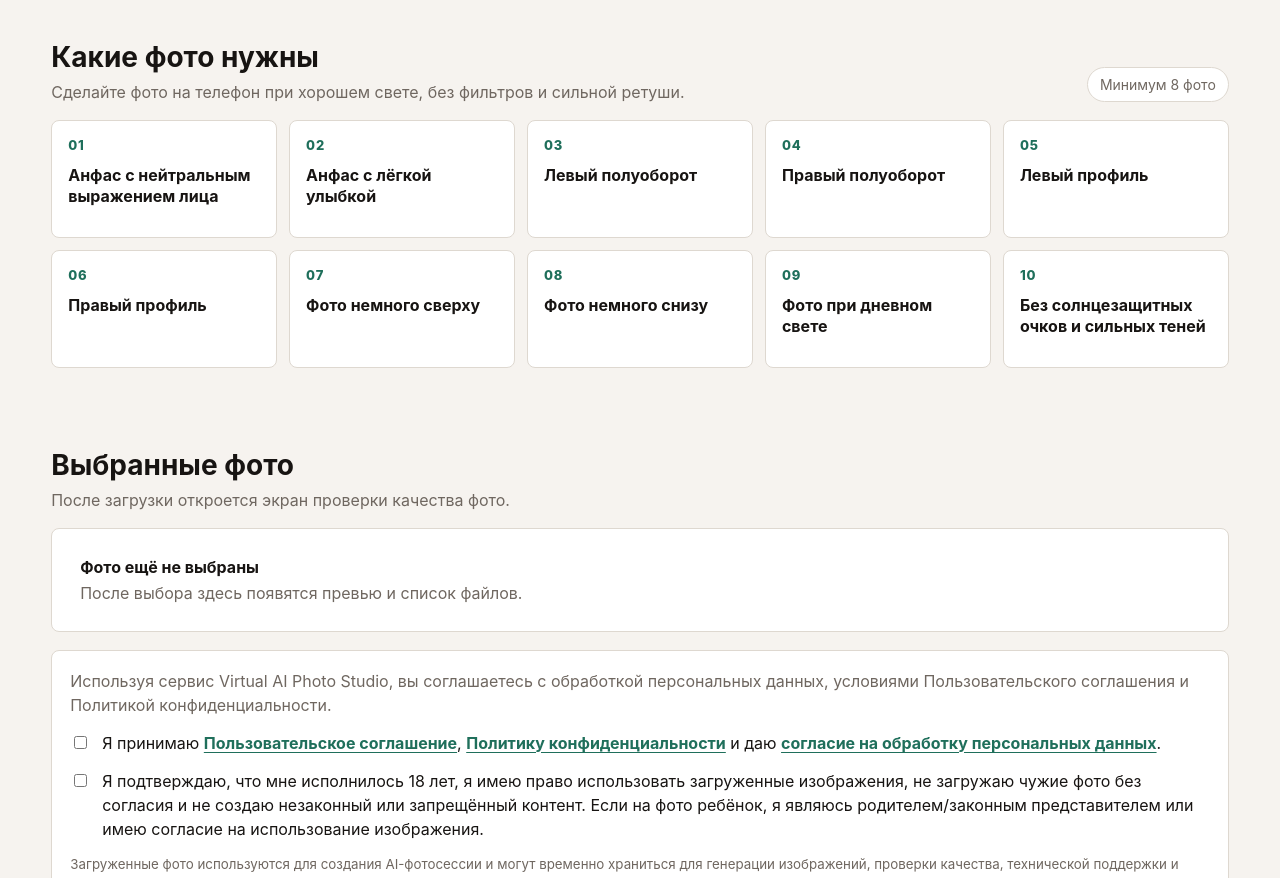
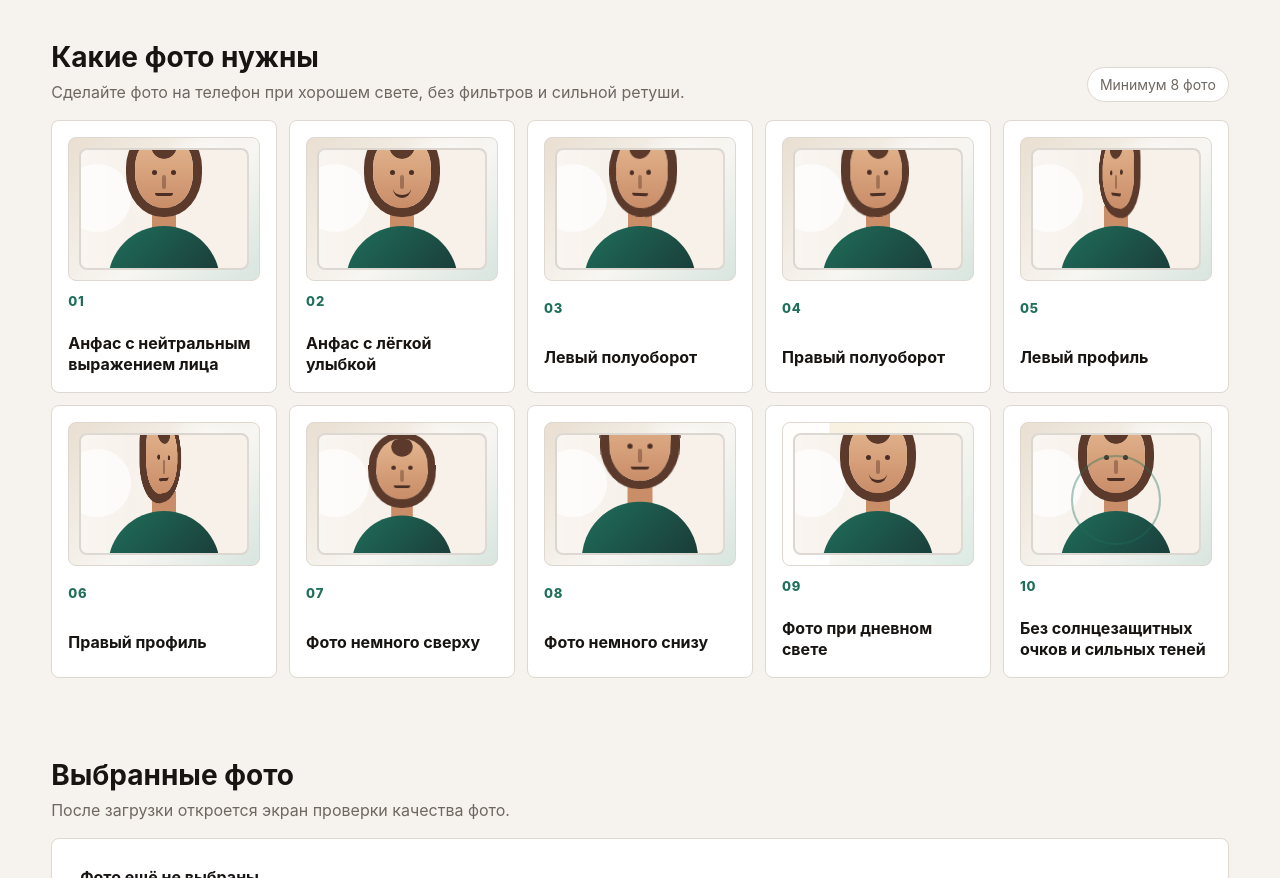
Before and after one commit to kgalanov2020-oss/-Virtual-AI-Photo-Studio, a Next.js app in the folder apps/web/: page /upload in a window 1280 px wide. Shown: the part 596-1474 px from the top of the page. Built offline with nearby package versions, Linux system fonts and the light colour scheme.

Commit message:
Add visual selfie guide samples

```diff
--- a/apps/web/src/app/globals.css
+++ b/apps/web/src/app/globals.css
@@ -753,7 +753,9 @@ h1 {
   background: var(--panel);
   border: 1px solid var(--line);
   border-radius: 8px;
-  min-height: 118px;
+  display: grid;
+  gap: 12px;
+  min-height: 260px;
   padding: 16px;
 }
 
@@ -768,6 +770,179 @@ h1 {
 
 .guide-card strong {
   line-height: 1.35;
+}
+
+.guide-visual {
+  aspect-ratio: 4 / 3;
+  background:
+    radial-gradient(circle at 72% 22%, rgba(255, 255, 255, 0.9), transparent 26%),
+    linear-gradient(135deg, #e9dfd1, #f8f6f2 58%, #d8e5df);
+  border: 1px solid var(--line);
+  border-radius: 8px;
+  overflow: hidden;
+  padding: 10px;
+}
+
+.guide-phone-frame {
+  background:
+    linear-gradient(90deg, rgba(255, 255, 255, 0.28), transparent 42%),
+    #f7f1ea;
+  border: 2px solid rgba(23, 20, 18, 0.12);
+  border-radius: 8px;
+  height: 100%;
+  overflow: hidden;
+  position: relative;
+}
+
+.guide-light {
+  background: rgba(255, 255, 255, 0.72);
+  border-radius: 999px;
+  height: 68px;
+  left: -18px;
+  position: absolute;
+  top: 14px;
+  width: 68px;
+}
+
+.guide-person {
+  bottom: -16px;
+  left: 50%;
+  position: absolute;
+  transform: translateX(-50%);
+  width: 112px;
+}
+
+.guide-head {
+  background:
+    radial-gradient(circle at 50% 14%, #5b3a2c 0 18%, transparent 19%),
+    linear-gradient(180deg, #e4b790, #c98d68);
+  border-radius: 44% 44% 48% 48%;
+  box-shadow: 0 0 0 9px #5b3a2c;
+  height: 72px;
+  margin: 0 auto;
+  position: relative;
+  transform-origin: 50% 62%;
+  width: 58px;
+}
+
+.guide-eye,
+.guide-nose,
+.guide-mouth {
+  background: #4b2f25;
+  display: block;
+  position: absolute;
+}
+
+.guide-eye {
+  border-radius: 999px;
+  height: 5px;
+  top: 34px;
+  width: 5px;
+}
+
+.guide-eye-left {
+  left: 17px;
+}
+
+.guide-eye-right {
+  right: 17px;
+}
+
+.guide-nose {
+  background: rgba(92, 52, 38, 0.42);
+  border-radius: 999px;
+  height: 14px;
+  left: 50%;
+  top: 39px;
+  transform: translateX(-50%);
+  width: 4px;
+}
+
+.guide-mouth {
+  border-radius: 0 0 999px 999px;
+  height: 3px;
+  left: 50%;
+  top: 57px;
+  transform: translateX(-50%);
+  width: 18px;
+}
+
+.front-smile .guide-mouth,
+.daylight .guide-mouth {
+  background: transparent;
+  border-bottom: 3px solid #4b2f25;
+  border-radius: 0 0 999px 999px;
+  height: 10px;
+  top: 52px;
+}
+
+.guide-neck {
+  background: #c98d68;
+  height: 22px;
+  margin: -2px auto 0;
+  width: 24px;
+}
+
+.guide-shoulders {
+  background: linear-gradient(135deg, #1f6f5b, #1a3936);
+  border-radius: 999px 999px 0 0;
+  height: 58px;
+  margin-top: -2px;
+  width: 112px;
+}
+
+.left-three-quarter .guide-head {
+  transform: perspective(180px) rotateY(-28deg);
+}
+
+.right-three-quarter .guide-head {
+  transform: perspective(180px) rotateY(28deg);
+}
+
+.left-profile .guide-head {
+  border-radius: 48% 36% 42% 48%;
+  transform: perspective(180px) rotateY(-58deg);
+}
+
+.right-profile .guide-head {
+  border-radius: 36% 48% 48% 42%;
+  transform: perspective(180px) rotateY(58deg);
+}
+
+.from-above .guide-person {
+  bottom: -22px;
+  transform: translateX(-50%) scale(0.9);
+}
+
+.from-above .guide-head {
+  transform: perspective(170px) rotateX(18deg);
+}
+
+.from-below .guide-person {
+  bottom: -6px;
+  transform: translateX(-50%) scale(1.04);
+}
+
+.from-below .guide-head {
+  transform: perspective(170px) rotateX(-15deg);
+}
+
+.daylight {
+  background:
+    linear-gradient(90deg, rgba(255, 255, 255, 0.92) 0 24%, transparent 25%),
+    linear-gradient(135deg, #f8edd7, #f9f7f1 54%, #dceae4);
+}
+
+.clean-face .guide-phone-frame::after {
+  border: 2px solid rgba(31, 111, 91, 0.38);
+  border-radius: 999px;
+  content: "";
+  height: 86px;
+  left: 50%;
+  position: absolute;
+  top: 20px;
+  transform: translateX(-50%);
+  width: 86px;
 }
 
 .selfie-grid {
--- a/apps/web/src/app/upload/page.tsx
+++ b/apps/web/src/app/upload/page.tsx
@@ -15,16 +15,46 @@ type SelectedSelfie = {
 };
 
 const selfieGuide = [
-  "Анфас с нейтральным выражением лица",
-  "Анфас с лёгкой улыбкой",
-  "Левый полуоборот",
-  "Правый полуоборот",
-  "Левый профиль",
-  "Правый профиль",
-  "Фото немного сверху",
-  "Фото немного снизу",
-  "Фото при дневном свете",
-  "Без солнцезащитных очков и сильных теней",
+  {
+    title: "Анфас с нейтральным выражением лица",
+    visual: "front-neutral",
+  },
+  {
+    title: "Анфас с лёгкой улыбкой",
+    visual: "front-smile",
+  },
+  {
+    title: "Левый полуоборот",
+    visual: "left-three-quarter",
+  },
+  {
+    title: "Правый полуоборот",
+    visual: "right-three-quarter",
+  },
+  {
+    title: "Левый профиль",
+    visual: "left-profile",
+  },
+  {
+    title: "Правый профиль",
+    visual: "right-profile",
+  },
+  {
+    title: "Фото немного сверху",
+    visual: "from-above",
+  },
+  {
+    title: "Фото немного снизу",
+    visual: "from-below",
+  },
+  {
+    title: "Фото при дневном свете",
+    visual: "daylight",
+  },
+  {
+    title: "Без солнцезащитных очков и сильных теней",
+    visual: "clean-face",
+  },
 ];
 
 const acceptedImageTypes = ".jpg,.jpeg,.png,.webp,.heic,.heif,.avif";
@@ -249,9 +279,10 @@ export default function UploadPage() {
 
         <div className="guide-grid">
           {selfieGuide.map((item, index) => (
-            <article className="guide-card" key={item}>
+            <article className="guide-card" key={item.title}>
+              <SelfieGuideVisual variant={item.visual} />
               <span>{String(index + 1).padStart(2, "0")}</span>
-              <strong>{item}</strong>
+              <strong>{item.title}</strong>
             </article>
           ))}
         </div>
@@ -362,6 +393,26 @@ export default function UploadPage() {
   );
 }
 
+function SelfieGuideVisual({ variant }: { variant: string }) {
+  return (
+    <div className={`guide-visual ${variant}`} aria-hidden="true">
+      <div className="guide-phone-frame">
+        <div className="guide-light" />
+        <div className="guide-person">
+          <div className="guide-head">
+            <i className="guide-eye guide-eye-left" />
+            <i className="guide-eye guide-eye-right" />
+            <i className="guide-nose" />
+            <i className="guide-mouth" />
+          </div>
+          <div className="guide-neck" />
+          <div className="guide-shoulders" />
+        </div>
+      </div>
+    </div>
+  );
+}
+
 function formatFileSize(size: number) {
   if (size < 1024 * 1024) return `${Math.round(size / 1024)} КБ`;
   return `${(size / 1024 / 1024).toFixed(1)} МБ`;
```
